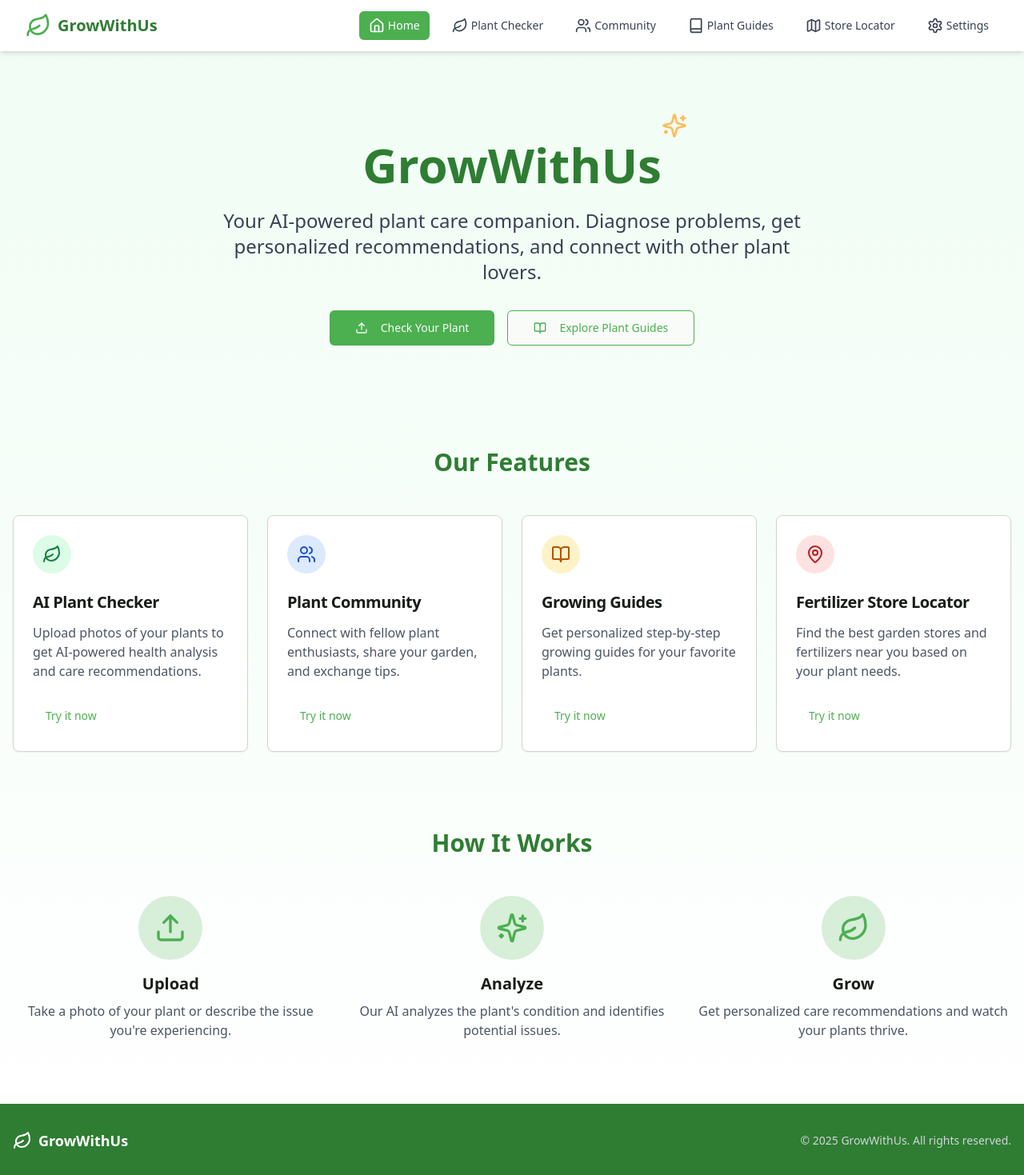
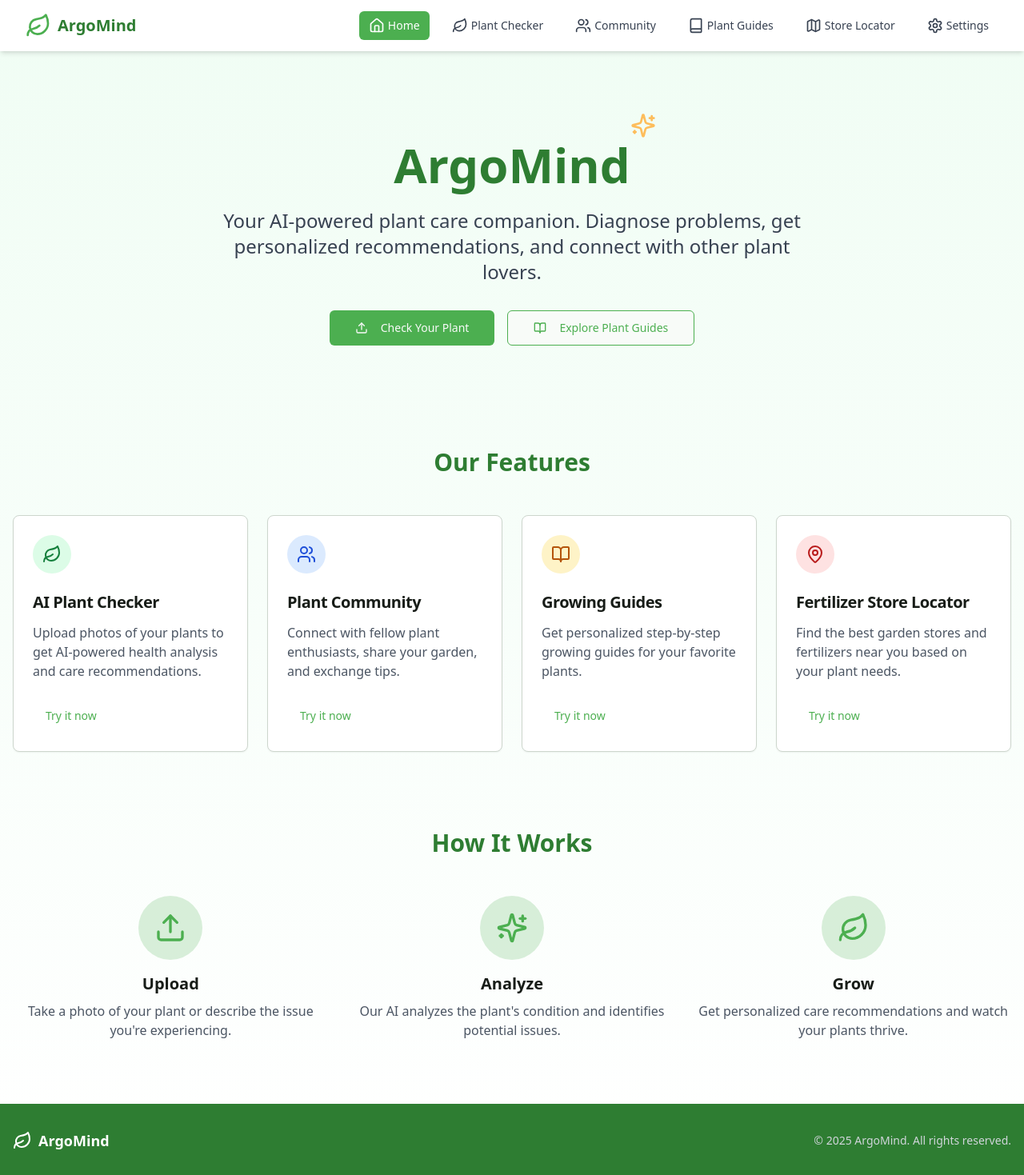
Before and after one commit to kmlinn5254/growtastic-buddy, a React (Vite) app: page / in a window 1280 px wide. Shown: the top 1469 px of the page at 80% size. Built offline with nearby package versions, Linux system fonts and the light colour scheme.

Commit message:
Rename project
Rename all instances of "GrowTastic" to "ArgoMind".

```diff
--- a/index.html
+++ b/index.html
@@ -4,11 +4,11 @@
   <head>
     <meta charset="UTF-8" />
     <meta name="viewport" content="width=device-width, initial-scale=1.0" />
-    <title>GrowWithUs</title>
+    <title>ArgoMind</title>
     <meta name="description" content="Your AI-powered plant care companion" />
     <meta name="author" content="Lovable" />
 
-    <meta property="og:title" content="GrowWithUs - Plant Care Companion" />
+    <meta property="og:title" content="ArgoMind - Plant Care Companion" />
     <meta property="og:description" content="Your AI-powered plant care companion. Diagnose problems, get personalized recommendations, and connect with other plant lovers." />
     <meta property="og:type" content="website" />
     <meta property="og:image" content="https://lovable.dev/opengraph-image-p98pqg.png" />
--- a/src/components/Navigation.tsx
+++ b/src/components/Navigation.tsx
@@ -21,7 +21,7 @@ const Navigation = () => {
           <div className="flex items-center">
             <Link to="/" className="flex items-center">
               <Leaf className="h-8 w-8 text-plant-primary" />
-              <span className="ml-2 text-xl font-bold text-plant-dark">GrowWithUs</span>
+              <span className="ml-2 text-xl font-bold text-plant-dark">ArgoMind</span>
             </Link>
           </div>
 
--- a/src/pages/Index.tsx
+++ b/src/pages/Index.tsx
@@ -46,7 +46,7 @@ const Index = () => {
         <section className="py-12 md:py-20 text-center plant-section">
           <h1 className="text-4xl md:text-6xl font-bold text-plant-dark mb-6">
             <span className="relative">
-              GrowWithUs
+              ArgoMind
               <span className="absolute -top-6 -right-8">
                 <Sparkles className="h-8 w-8 text-plant-accent animate-pulse" />
               </span>
@@ -132,10 +132,10 @@ const Index = () => {
           <div className="flex flex-col md:flex-row justify-between items-center">
             <div className="flex items-center mb-4 md:mb-0">
               <Leaf className="h-6 w-6 mr-2" />
-              <span className="text-lg font-semibold">GrowWithUs</span>
+              <span className="text-lg font-semibold">ArgoMind</span>
             </div>
             <div className="text-sm text-gray-300">
-              &copy; {new Date().getFullYear()} GrowWithUs. All rights reserved.
+              &copy; {new Date().getFullYear()} ArgoMind. All rights reserved.
             </div>
           </div>
         </div>
```
